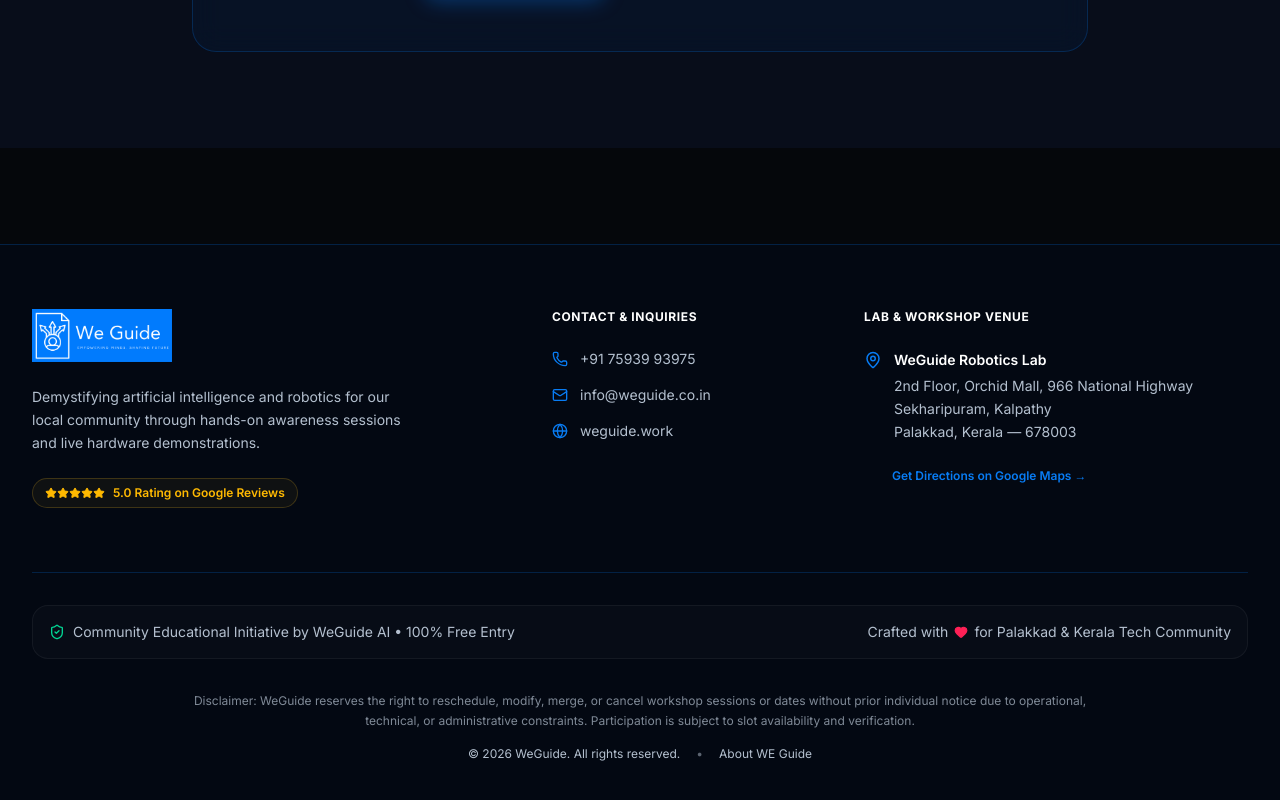
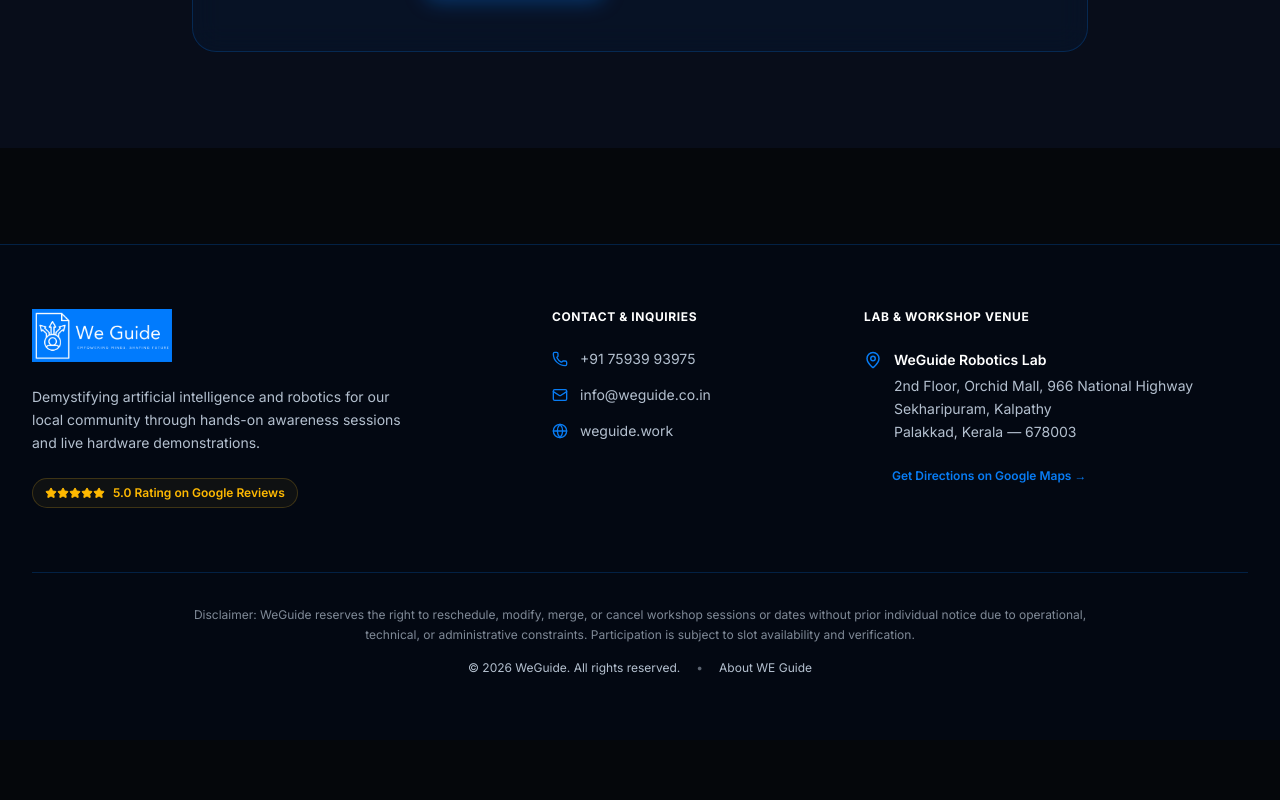
Before and after one commit to WeGuideAI/Paid_workshop, a Next.js app: page / in a window 1280 px wide. Shown: the part 4701-5501 px from the top of the page. After the commit the page ends 5441 px from the top, so only its background shows below. Built offline with nearby package versions, Linux system fonts and the light colour scheme.

Commit message:
Remove community banner from footer

```diff
--- a/components/Footer.tsx
+++ b/components/Footer.tsx
@@ -4,7 +4,7 @@
 import Link from "next/link";
 import Image from "next/image";
 import { useRouter } from "next/navigation";
-import { Phone, Mail, Globe, MapPin, Star, ShieldCheck, Heart } from "lucide-react";
+import { Phone, Mail, Globe, MapPin, Star } from "lucide-react";
 
 export function Footer() {
   const [clickCount, setClickCount] = useState(0);
@@ -108,18 +108,7 @@
 
         {/* Bottom Section */}
         <div className="mt-16 pt-8 border-t border-[var(--border-glass)]">
-          {/* Trust & Community Banner */}
-          <div className="bg-[rgba(255,255,255,0.02)] border border-[rgba(255,255,255,0.05)] rounded-2xl p-4 flex flex-col md:flex-row items-center justify-between gap-4 mb-8">
-            <div className="flex items-center gap-2 text-sm text-[var(--text-muted)]">
-              <ShieldCheck size={16} className="text-emerald-400 shrink-0" />
-              <span>Community Educational Initiative by WeGuide AI • 100% Free Entry</span>
-            </div>
-            <div className="flex items-center gap-1.5 text-sm text-[var(--text-muted)]">
-              <span>Crafted with</span>
-              <Heart size={14} className="text-rose-500 fill-rose-500" />
-              <span>for Palakkad & Kerala Tech Community</span>
-            </div>
-          </div>
+
 
           {/* Copyright & Disclaimer */}
           <div className="text-center max-w-4xl mx-auto space-y-4">
```
